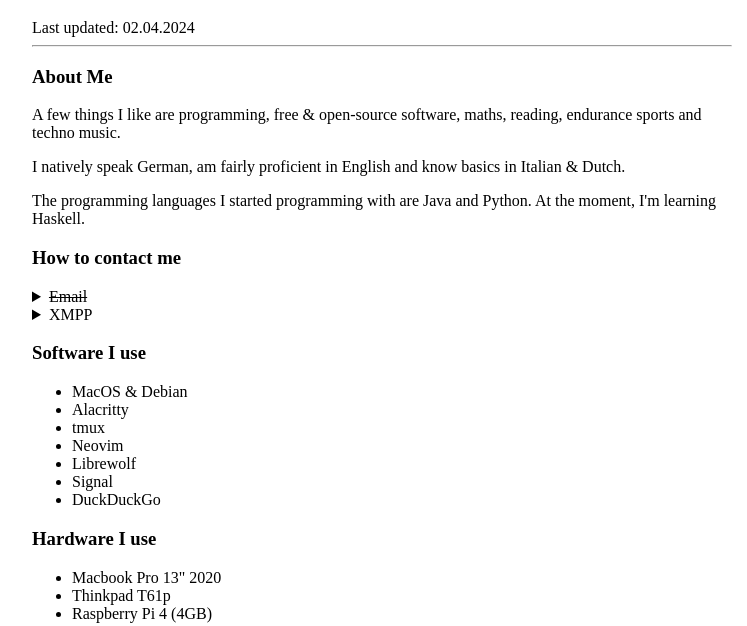
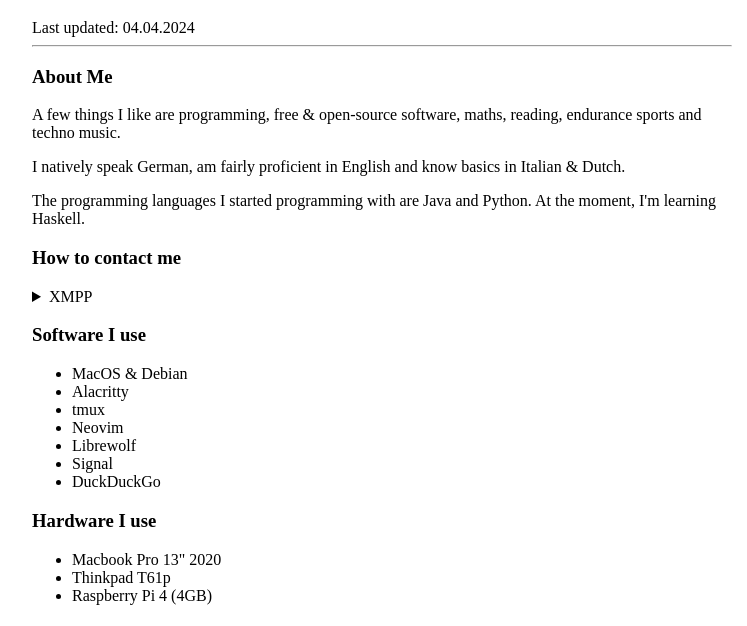
Before and after one commit to jott8/jasperott.xyz, a plain HTML site: page about.html in a window 1280 px wide. Shown: the part 79-705 px from the top of the page, without its empty margins (258-1005 px from the left). Drawn offline with Linux system fonts and the light colour scheme.

Commit message:
remove email

```diff
--- a/about.html
+++ b/about.html
@@ -17,7 +17,7 @@
 
 	<header>
 		<h1>About me and this website</h1>
-		Last updated: <time datetime="2024-04-02">02.04.2024</time>
+		Last updated: <time datetime="2024-04-04">04.04.2024</time>
 	</header>
 	<hr>
 
@@ -31,11 +31,6 @@
 
 		<section>
 			<h3>How to contact me</h3>
-
-			<details>
-				<summary><s>Email</s></summary>
-				<address>jasper[at]jasperott[dot]xyz [<a href="pgp.html">PGP</a>]</address>
-			</details>
 
 			<details>
 				<summary>XMPP</summary>
```
